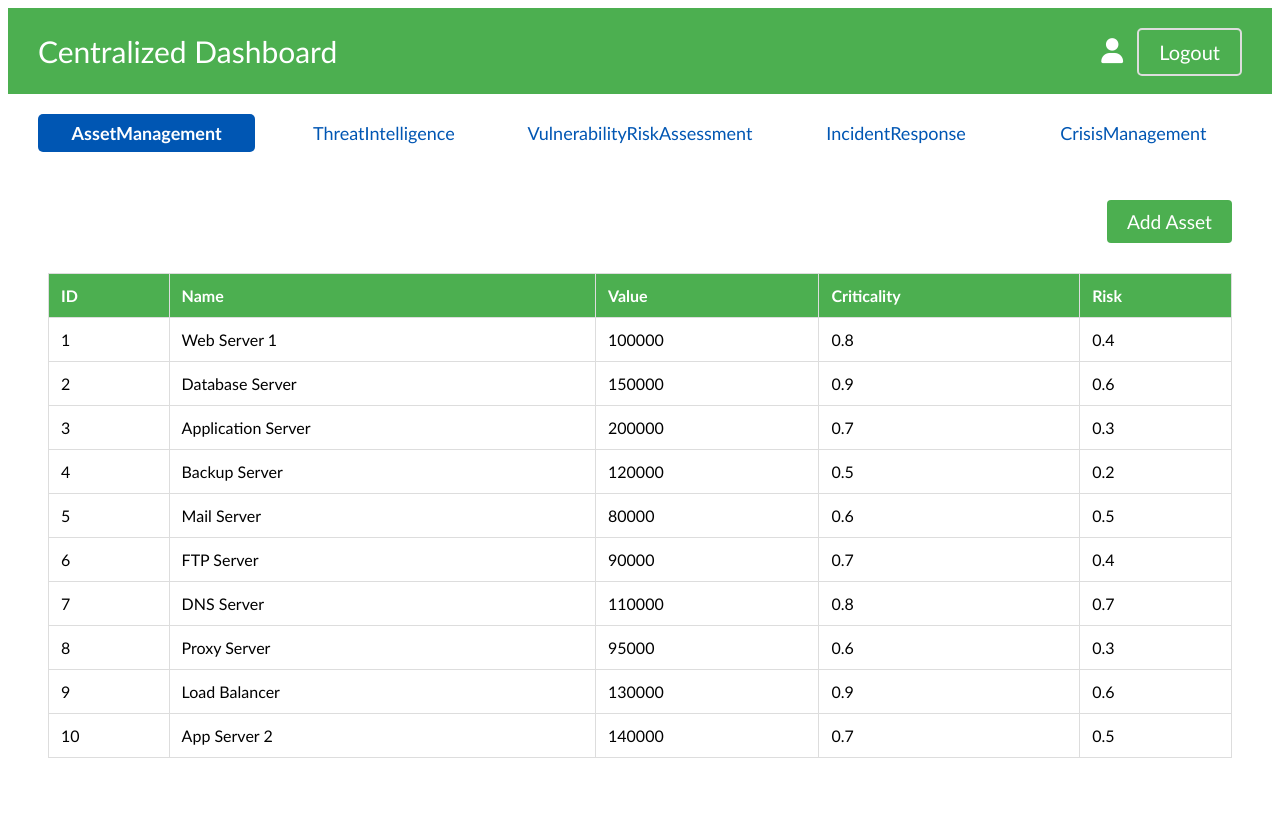
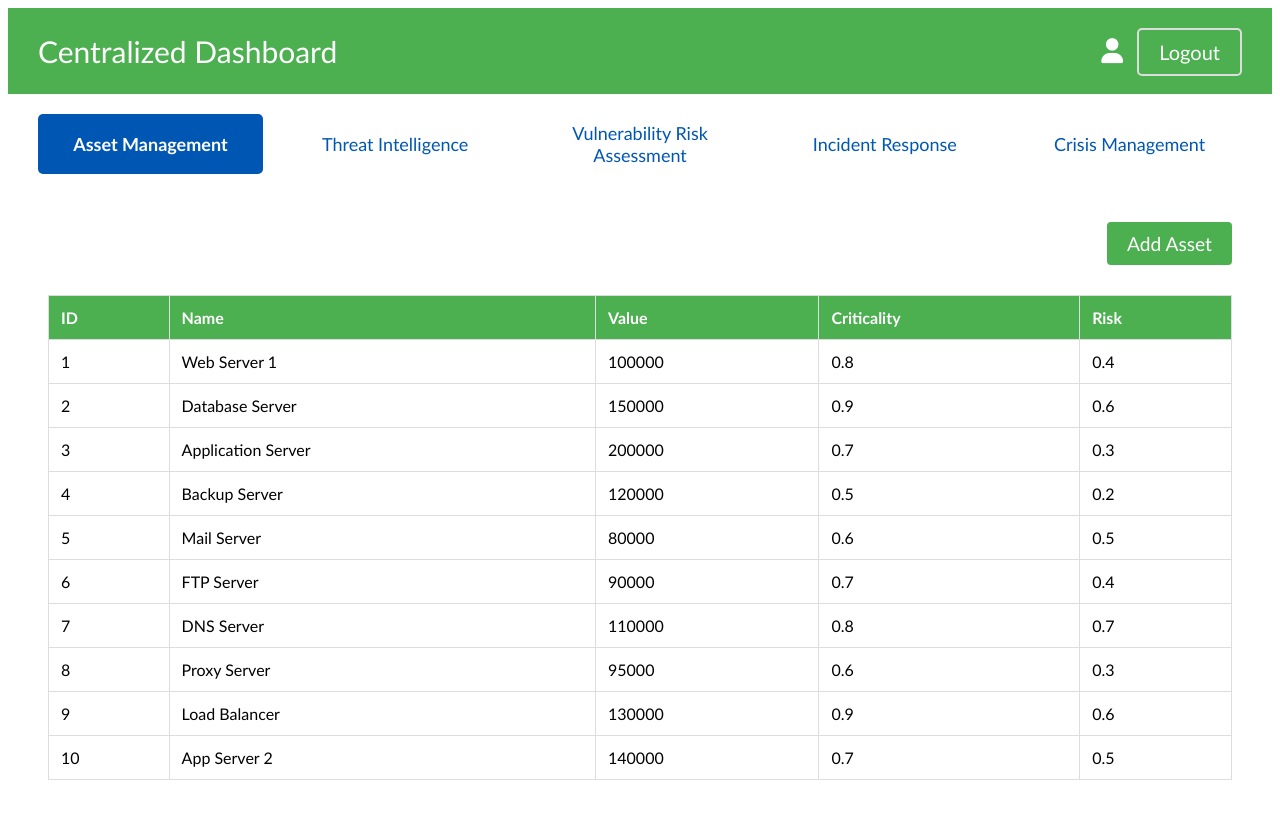
Before and after one commit to Institute-of-Automation-Research-Eng/Centralized_Dashboard, a React (Vite) app in the folder client/: page /home in a window 1280 px wide. Shown: the top 818 px of the page. Built offline with nearby package versions, Linux system fonts and the light colour scheme.

Commit message:
fixed tabs naming issue

```diff
--- a/client/src/components/Tabs/Tabs.jsx
+++ b/client/src/components/Tabs/Tabs.jsx
@@ -1,6 +1,10 @@
 import './Tabs.css';
 
 const Tabs = ({ activeTab, setActiveTab, tabOptions, isSidebar }) => {
+  const formatTabName = (tabName) => {
+    return tabName.replace(/([a-z])([A-Z])/g, '$1 $2');
+  };
+
   return (
     <div className={`tabs ${isSidebar ? 'sidebar' : 'horizontal'}`}>
       {tabOptions.map((tab, index) => (
@@ -9,7 +13,7 @@
           className={`tab ${activeTab === tab ? 'active' : ''}`}
           onClick={() => setActiveTab(tab)}
         >
-          {tab}
+          {formatTabName(tab)}
         </button>
       ))}
     </div>
```
